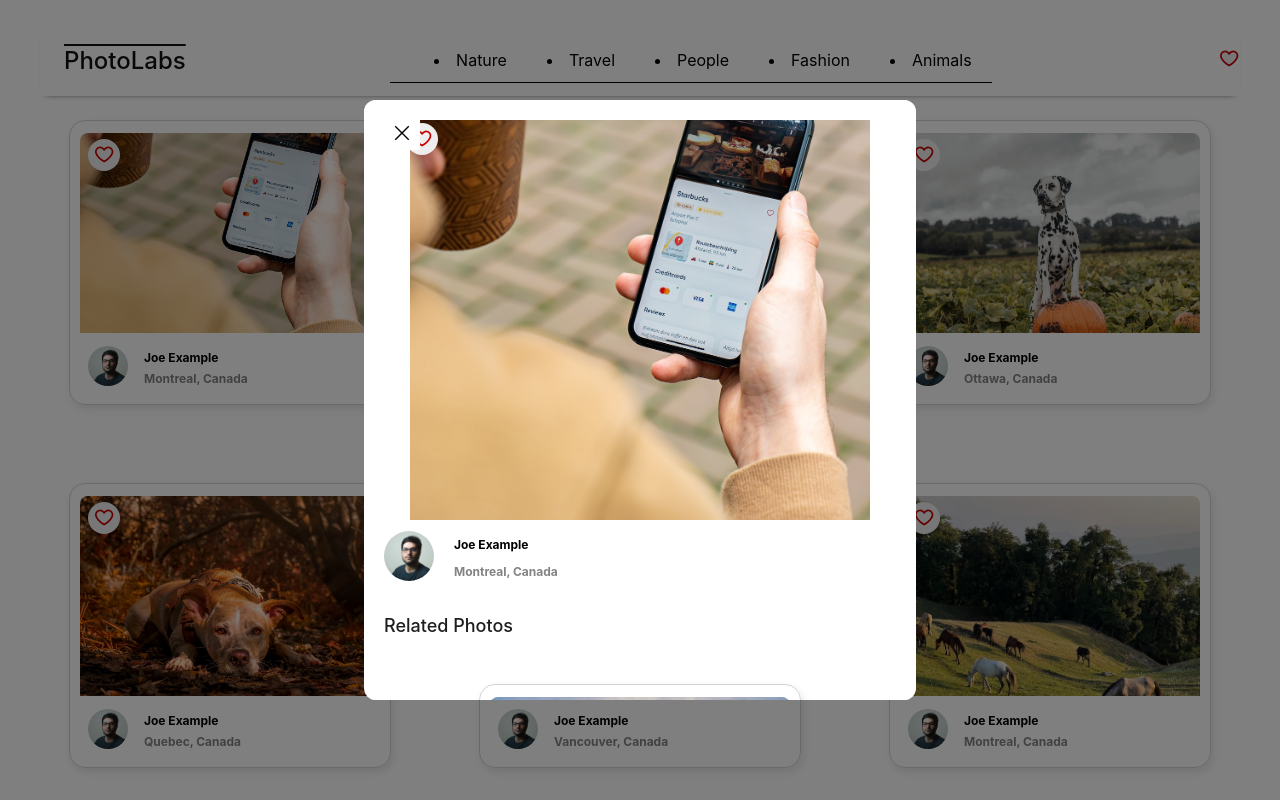
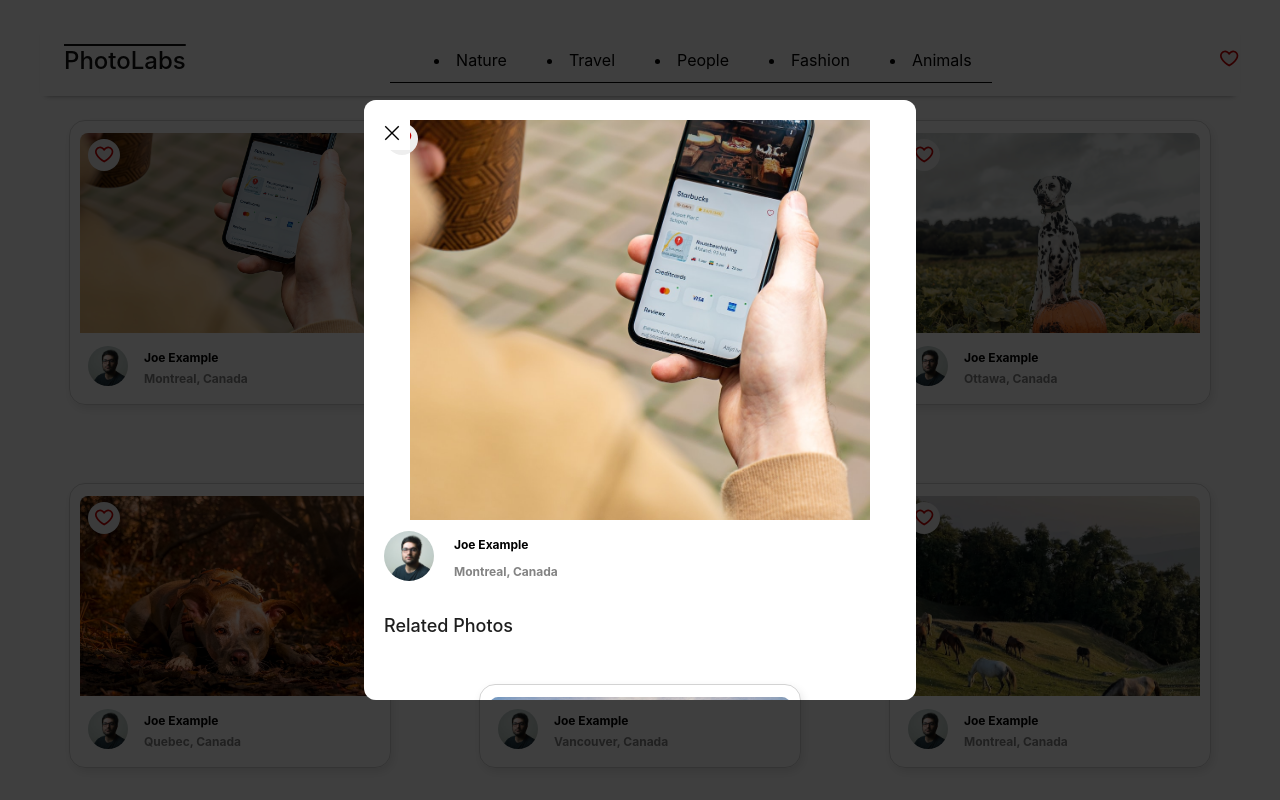
Before and after one commit to pheyboer/Photolabs, a React (Create React App) app in the folder frontend/: page / in a window 1280 px wide. Both pictures are taken after a click on the picture 230 px from the left and 233 px from the top of the page. Shown: the top 800 px of the page. Built offline with nearby package versions, Linux system fonts and the light colour scheme; the HTML template or start-up script is replaced by a standard one.

Commit message:
added functionality to close modal window by clicking outside of it

```diff
--- a/frontend/src/routes/PhotoDetailsModal.jsx
+++ b/frontend/src/routes/PhotoDetailsModal.jsx
@@ -34,7 +34,9 @@ const PhotoDetailsModal = ({
   const isFavourited = favouritedPhotos.includes(photo.id);
 
   return (
-    <div className="photo-details-modal">
+    //adding container to implement closing modal when clicking outside
+    <div className="photo-details-modal-overlay" onClick={closeModal}>
+      <div className="photo-details-modal" onClick={(e) => e.stopPropagation()}>
         {/* close button for photo modal */}
         <button
           className="photo-details-modal__close-button"
@@ -100,6 +102,7 @@ const PhotoDetailsModal = ({
             </p>
           )}
       </div>
+    </div>
   );
 };
 
--- a/frontend/src/styles/PhotoDetailsModal.scss
+++ b/frontend/src/styles/PhotoDetailsModal.scss
@@ -1,3 +1,16 @@
+.photo-details-modal-overlay {
+  position: fixed;
+  top: 0;
+  left: 0;
+  width: 100vw;
+  height: 100vh;
+  background-color: rgba(0, 0, 0, 0.5);
+  z-index: 9998;
+  display: flex;
+  align-items: center;
+  justify-content: center;
+}
+
 .photo-details-modal {
   position: relative;
   display: flex;
@@ -26,6 +39,8 @@
   font-size: 16px;
   cursor: pointer;
   position: absolute;
+  top: 20px;
+  left: 10px;
   z-index: 9999;
   transition: transform 0.2s ease-in-out;
 
@@ -112,7 +127,7 @@
     width: 40vw;
   }
   .photo-details-modal__fav-icon {
-    left: calc(50% - 250px + 8px);
+    left: calc(50% - 270px + 8px);
     top: 15px;
   }
 }
```
Lines whose indentation alone changed are shown as unchanged.
